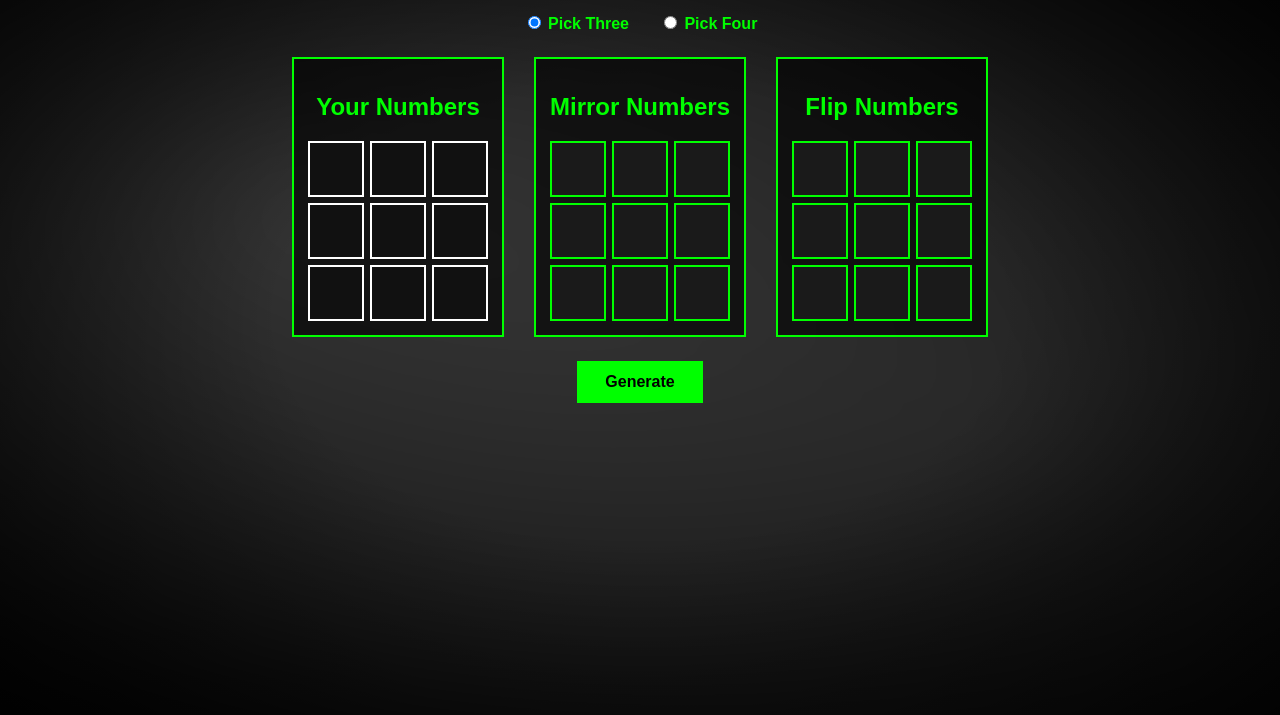
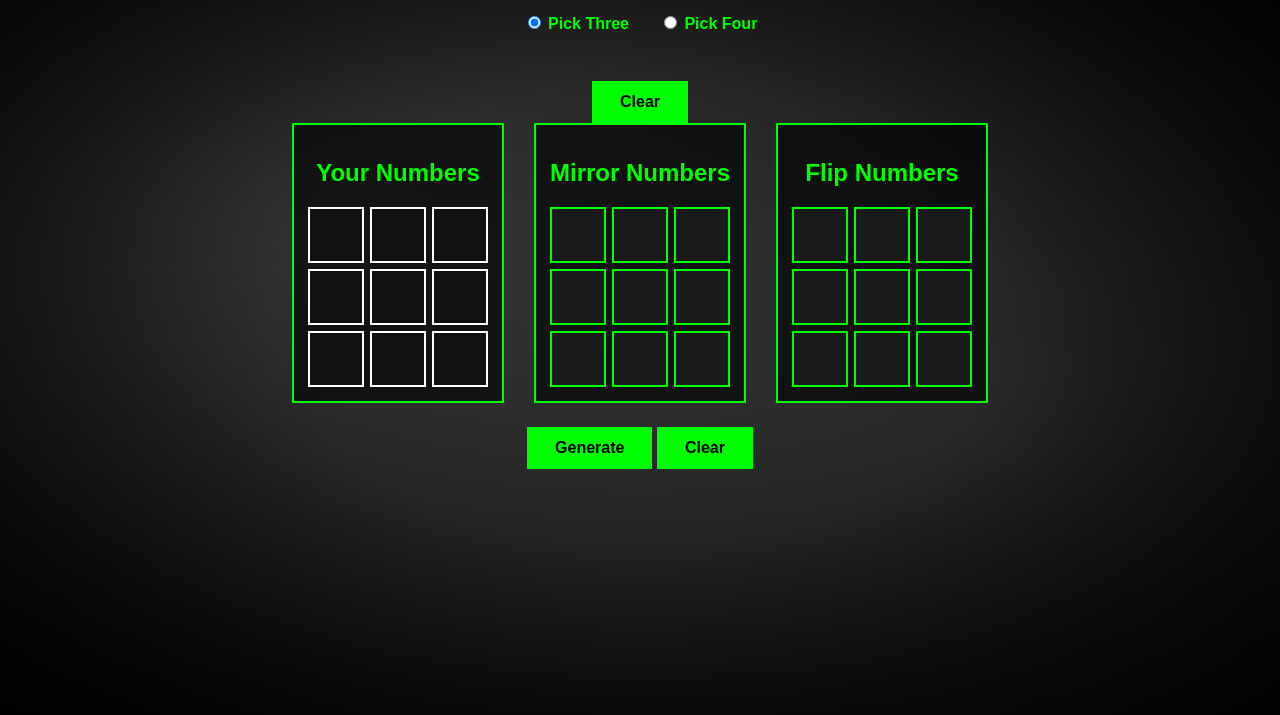
Before and after one commit to jayyfoxx/lotterystrat, a plain HTML site: page index.html in a window 1280 px wide. Shown: the part 85-800 px from the top of the page. Drawn offline with Linux system fonts and the light colour scheme.

Commit message:
Update index.html

```diff
--- a/index.html
+++ b/index.html
@@ -21,6 +21,10 @@
             </label>
         </div>
 
+        <div class="top-controls">
+            <button id="clearTopBtn" type="button" class="clear-btn">Clear</button>
+        </div>
+
         <div class="boards">
             <div class="board">
                 <h2>Your Numbers</h2>
@@ -36,7 +40,10 @@
             </div>
         </div>
 
-        <button id="generateBtn" type="button">Generate</button>
+        <div class="bottom-controls">
+            <button id="generateBtn" type="button">Generate</button>
+            <button id="clearBottomBtn" type="button" class="clear-btn">Clear</button>
+        </div>
 
         <div id="results"></div>
     </div>
```
